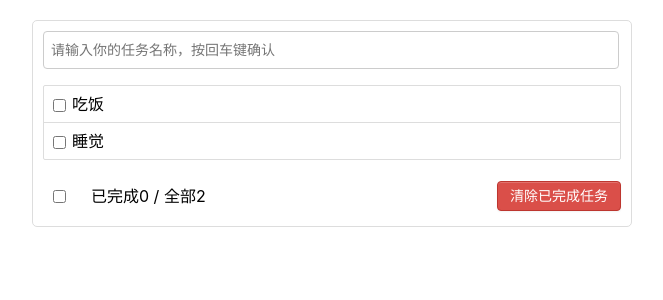
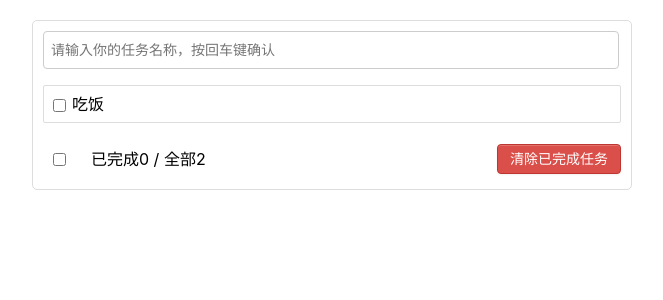
Before and after one commit to dongdong12138/react-todolist, a React (Create React App) app: page / in a window 1280 px wide. Shown: the top 300 px of the page, without its empty margins (308-971 px from the left). Built offline with nearby package versions, Linux system fonts and the light colour scheme.

Commit message:
拆分Item组件结构

```diff
--- a/src/components/Item/index.jsx
+++ b/src/components/Item/index.jsx
@@ -3,9 +3,13 @@
 class Item extends Component {
   render() {
     return (
-      <div>
-
-      </div>
+      <li>
+        <label>
+          <input type="checkbox"/>
+          <span>吃饭</span>
+        </label>
+        <button className="btn btn-danger" style={{display: 'none'}}>删除</button>
+      </li>
     )
   }
 }
--- a/src/components/List/index.jsx
+++ b/src/components/List/index.jsx
@@ -1,23 +1,11 @@
 import React, { Component } from 'react'
+import Item from '../Item'
 
 class List extends Component {
   render() {
     return (
       <ul className="todo-main">
-        <li>
-          <label>
-            <input type="checkbox"/>
-            <span>吃饭</span>
-          </label>
-          <button className="btn btn-danger" style={{display: 'none'}}>删除</button>
-        </li>
-        <li>
-          <label>
-            <input type="checkbox"/>
-            <span>睡觉</span>
-          </label>
-          <button className="btn btn-danger" style={{display: 'none'}}>删除</button>
-        </li>
+        <Item />
       </ul>
     )
   }
```
